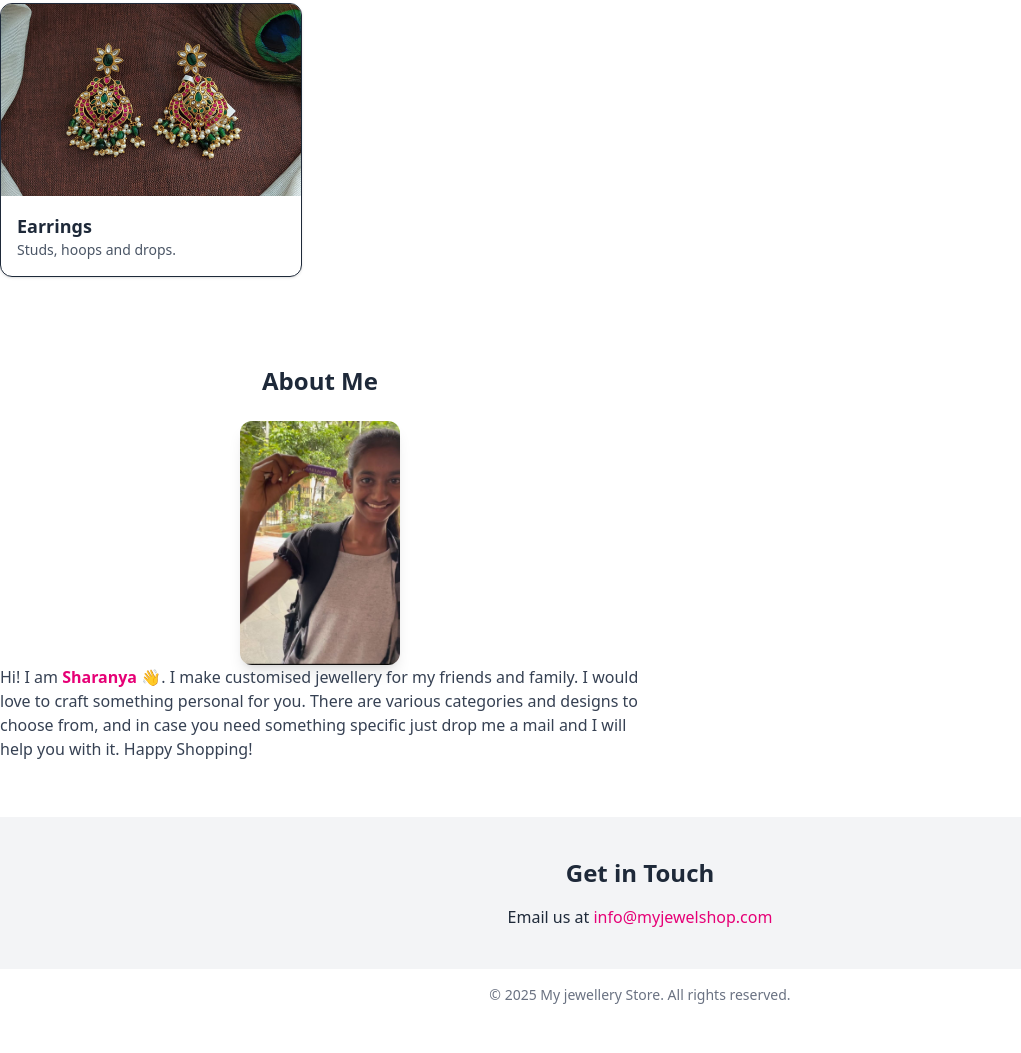
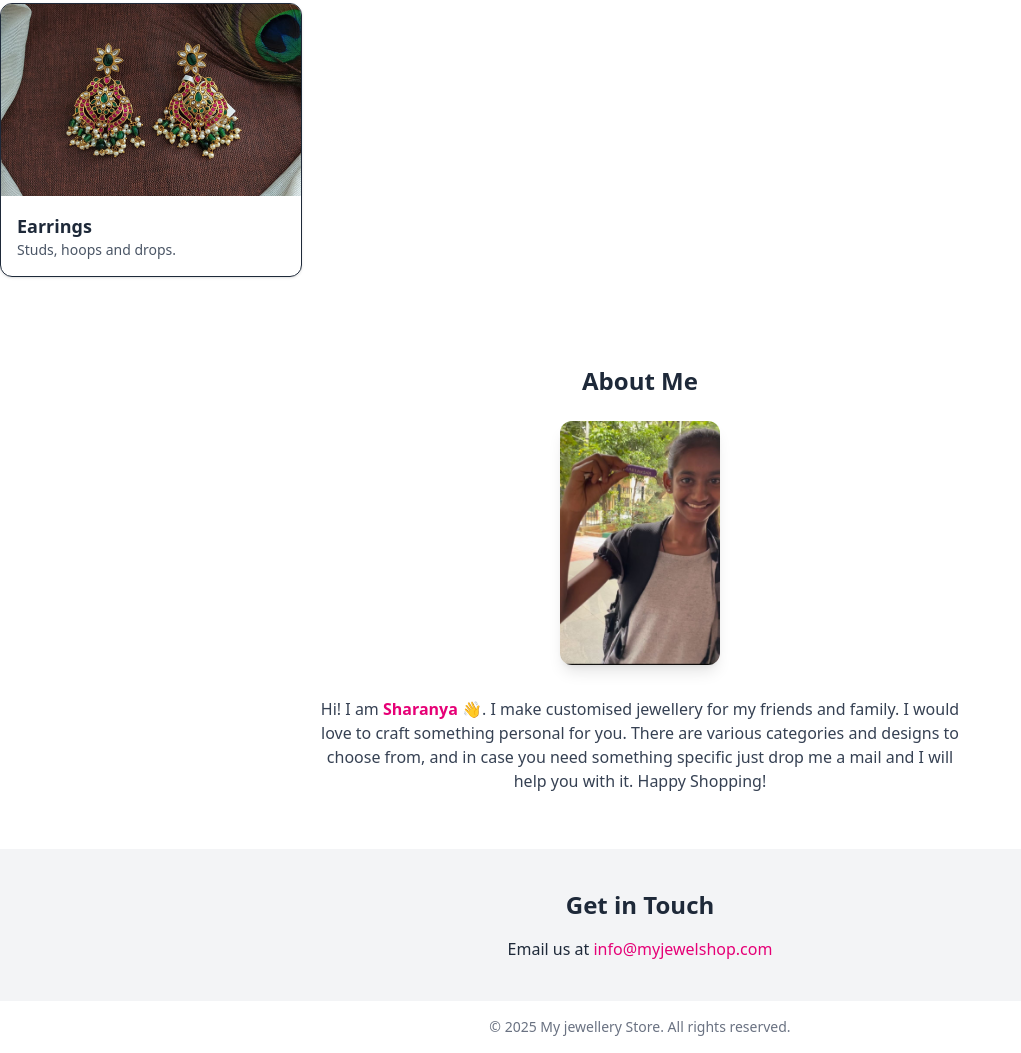
Before and after one commit to Ashbajit/JewelleryStore, a website: page index.html in a window 1280 px wide. Shown: the part 603-1656 px from the top of the page, without its empty margins (0-1021 px from the left). Before the commit the page ends 1624 px from the top, so only its background shows below. Drawn offline with Linux system fonts and the light colour scheme.

Commit message:
Added external CSS and formatting

```diff
--- a/index.html
+++ b/index.html
@@ -5,6 +5,7 @@
   <meta name="viewport" content="width=device-width, initial-scale=1.0" />
   <title>jewellery Designs</title>
   <!-- <script src="https://cdn.tailwindcss.com"></script> -->
+  <link rel="stylesheet" href="styles.css"> </head>
   <link href="src/output.css" rel="stylesheet">
   <link rel="icon" href="icon/favicon.ico" />
 </head>
@@ -12,7 +13,7 @@
   <!-- Header -->
   <header class="p-4 shadow-md sticky top-0 bg-white z-50">
     <div class="container mx-auto flex justify-between items-center">
-      <h1 class="text-xl font-bold">My jewellery Store</h1>
+      <h1 class="text-xl font-bold">My Jewellery Store</h1>
       <nav class="relative">
         <button class="hover:text-pink-600 focus:outline-none" id="menuButton">Menu</button>
         <div id="dropdownMenu" class="absolute right-0 mt-2 bg-white border rounded shadow-lg hidden">
@@ -89,14 +90,13 @@
     </div>
   </section>
 
-  <!-- About Us Section -->
-  <section id="about" class="bg-white py-12">
-    <div class="container mx-auto flex flex-col md:flex-row items-center gap-8">
-      <div class="md:w-1/2">
-        <h3 class="text-2xl font-bold mb-6 text-center">About Me</h3>
+  <!-- About Me Section -->
+  <section id="about" class="bg-white py-12 text-center">
+    <div class="container mx-auto flex flex-col md:flex-row items-center justify-center gap-8">
+      <div class="md:w-1/2 text-center">
+        <h3 class="text-2xl font-bold mb-6">About Me</h3>
         <img src="images/Sharanya.jpg" alt="About Me" class="w-32 md:w-1/4 rounded-xl shadow-lg mx-auto" />
-        <p class="text-gray-700 mb-2">Hi! I am <span class="font-semibold text-pink-600"> Sharanya </span> 👋. I make customised jewellery for my friends and family. I would love to craft something personal for you. There are various categories and designs to choose from, and in case you need something specific just drop me a mail and I will help you with it. Happy Shopping! </p>
-        <!-- <p class="text-gray-700">We offer <span class="font-semibold text-pink-600">customization options</span> to help you create unique pieces that reflect your personality — from engraved rings to personalized pendants. Our mission is to deliver <span class="font-semibold text-pink-600">affordable luxury</span> without compromise.</p> -->
+        <p class="text-gray-700 mb-2 top-spaced"  >Hi! I am <span class="font-semibold text-pink-600"> Sharanya </span> 👋. I make customised jewellery for my friends and family. I would love to craft something personal for you. There are various categories and designs to choose from, and in case you need something specific just drop me a mail and I will help you with it. Happy Shopping! </p>
       </div>
     </div>
   </section>
--- /dev/null
+++ b/styles.css
@@ -0,0 +1,7 @@
+/* styles.css */
+
+.top-spaced {
+    margin-top: 2em;
+  }
+
+  /* Your other CSS rules will be here */
```
Also changed, not shown: src/output.css.
